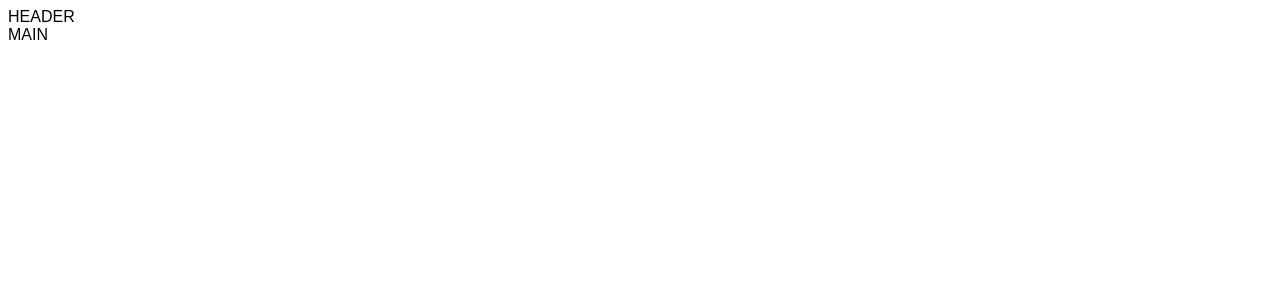
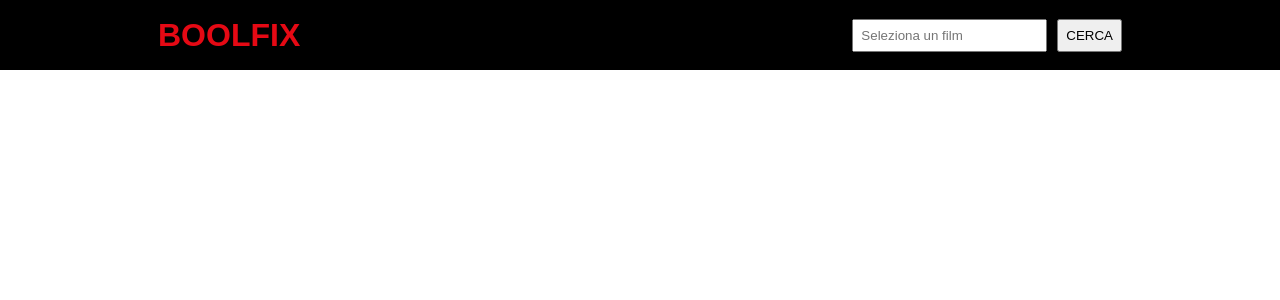
Before and after one commit to AliceColombari/vue-boolflix, a Vue app: page / in a window 1280 px wide. Shown: the top 300 px of the page. Built offline with nearby package versions, Linux system fonts and the light colour scheme.

Commit message:
milestone 1

```diff
--- a/package.json
+++ b/package.json
@@ -8,6 +8,7 @@
     "lint": "vue-cli-service lint"
   },
   "dependencies": {
+    "axios": "^0.26.0",
     "core-js": "^3.8.3",
     "vue": "^2.6.14"
   },
--- a/src/App.vue
+++ b/src/App.vue
@@ -1,11 +1,14 @@
 <template>
   <div id="app">
-    <MyHeader />
-    <MyMain />
+    <MyHeader @getEmettiValore="getValoreSelezionato"/>
+    <MyMain :filmList="filmList"/>
   </div>
 </template>
 
 <script>
+// dopo aver inserito nel terminale npm install axios - inserisco la costante per farlo funzionare
+const axios = require('axios');
+// collegamenti con componenti header e main
 import MyHeader from './components/MyHeader.vue'
 import MyMain from './components/MyMain.vue'
 
@@ -15,11 +18,35 @@ export default {
   components: {
     MyHeader,
     MyMain
+  },
+  data() {
+    return {
+      // array lista dei film
+      filmList: [],
+      cercaValore: "",
+    };
+  },
+  methods: {
+    // funzione che richiama attraverso axios api dei film
+    getUrl(string) {
+      // riporto il valore string come valore della query in modo tale che mi riporti tutti i valori di tutti i film
+      axios.get(`https://api.themoviedb.org/3/search/movie?api_key=8a21c58330da7597aae0055b9b34eb91&query=${string}&language=it_IT`)
+      .then((risposta) => {
+        this.filmList = risposta.data.results;
+      });
+    },
+    // funzione che ricerca il nome/genere selezionato in input all'interno della funzione getUrl(axios api)
+    getValoreSelezionato(value) {
+      this.cercaValore = value;
+      this.getUrl(this.cercaValore);
+    }
   }
 }
 </script>
 
 <style lang="scss">
+
+  // riporto il collegamento con il componente scss con regole general
   @import "./assets/style/general.scss";
 
 </style>
--- a/src/assets/style/general.scss
+++ b/src/assets/style/general.scss
@@ -1,3 +1,16 @@
+*{
+    padding: 0;
+    margin: 0;
+    box-sizing: border-box;
+}
+
 body {
     font-family: Arial, Helvetica, sans-serif;
 }
+
+.container {
+    width: 80%;
+    max-width: 1200px;
+    height: 100%;
+    margin: auto;
+}
--- a/src/assets/style/variabili.scss
+++ b/src/assets/style/variabili.scss
@@ -1,3 +1,4 @@
+// variabili colori base
 $mainBg: #303030;
 $boolfix: #E50914;
 $light: #fff;
--- a/src/components/MyHeader.vue
+++ b/src/components/MyHeader.vue
@@ -1,17 +1,66 @@
 <template>
-  <div>
-    HEADER
-  </div>
+  <header>
+    <div class="container">
+      <h1>BOOLFIX</h1>
+      <div class="search">
+        <!-- milestone 1 -->
+        <!-- ricerca in input il valore del film e al click sul btn stampa valore -->
+        <input type="text" v-model="value" placeholder="Seleziona un film">
+        <button @click="getValore">CERCA</button>
+        <!-- fine milestone 1 -->
+      </div>
+    </div>
+  </header>
 </template>
 
 <script>
 export default {
   name: 'MyHeader',
+  data() {
+    return {
+      value: "",
+    }
+  },
+  methods: {
+    getValore() {
+      // creo pulsante attraverso $emit
+      this.$emit("getEmettiValore", this.value);
+    }
+  }
 }
 </script>
 
 <!-- Add "scoped" attribute to limit CSS to this component only -->
 <style scoped lang="scss">
     @import "../assets/style/variabili.scss";
+    header {
+      background-color: $dark;
+      height: 70px;
+
+      .container {
+        display: flex;
+        justify-content: space-between;
+        align-items: center;
+        padding: 30px;
+
+        h1 {
+        color: $boolfix;
+      }
+
+      .search{
+        input {
+          border-radius: 5px #000;
+          padding: 7px;
+          cursor: pointer;
+          margin-right: 10px;
+        }
+
+        button {
+          padding: 7px;
+          border-radius: 5px #000;
+        }
+      }
+      }
+    }
 
 </style>
--- a/src/components/MyMain.vue
+++ b/src/components/MyMain.vue
@@ -1,16 +1,33 @@
 <template>
-  <div>
-      MAIN
-  </div>
+  <main>
+      <div class="container">
+          <!-- milestone 1 -->
+          <!-- stampa valori film trovati  -->
+          <ul>
+            <li v-for="film in filmList" :key="film.id">
+                {{film.title}}
+                {{film.original_title}}
+                {{film.original_language}}
+                {{film.vote_average}}
+            </li>
+           </ul>
+           <!-- fine milestone 1 -->
+      </div>
+  </main>
 </template>
 
 <script>
 export default {
     name: "MyMain",
+    props: ["filmList"],
 }
 </script>
 
 <style scoped lang="scss">
     @import "../assets/style/variabili.scss";
 
+    ul {
+        padding-top: 20px;
+    }
+
 </style>
```
Also changed, not shown: 1 other file (tests, documents, lock files or other folders).
